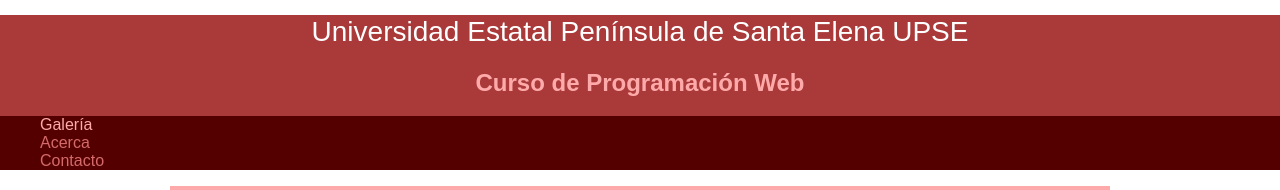
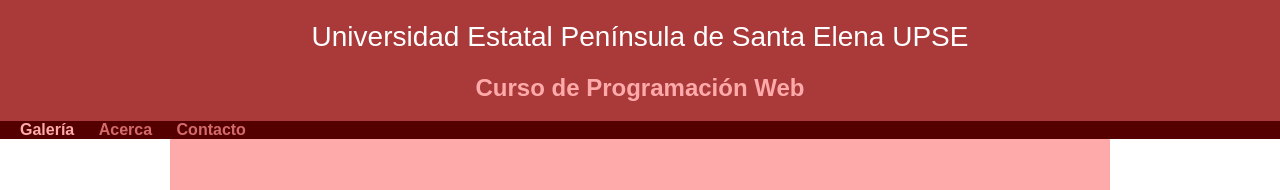
Before and after one commit to jorpev61/WebUPSE, a plain HTML site: page index.html in a window 1280 px wide. Shown: the top 190 px of the page. Drawn offline with Linux system fonts and the light colour scheme; a web font is replaced by a local one.

Commit message:
Estilos en el header

```diff
--- a/css/main.css
+++ b/css/main.css
@@ -19,6 +19,10 @@ img{
 /***********HEADING*********/
 
 header{
+	float: left;
+	margin: 0 0 30px 0;
+	padding: 5px 0 0 0;
+	width: 100%;
 	background: #AA3939;
 	border-color: #D46A6A;
 }
@@ -46,6 +50,8 @@ nav{
 
 nav a, nav a:visited{
 	color: #D46A6A;
+	font-weight: 700;
+	padding: 15px 10px;
 }
 
 nav a.selected {
@@ -54,6 +60,16 @@ nav a.selected {
 
 nav a:hover{
 	color: #FFAAAA;
+}
+
+nav ul{
+	list-style: none;
+	margin: 0 10px;
+	padding: 0;
+}
+
+nav li{
+	display: inline-block;
 }
 
 /*********SECTION************/
```
